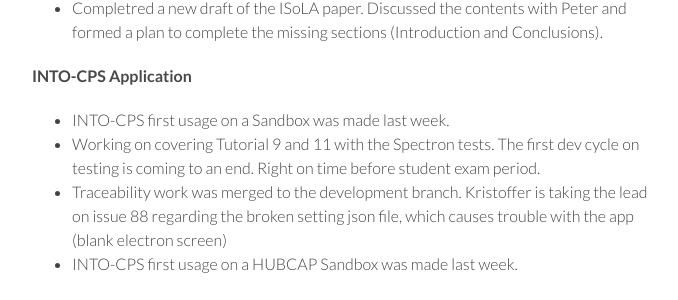
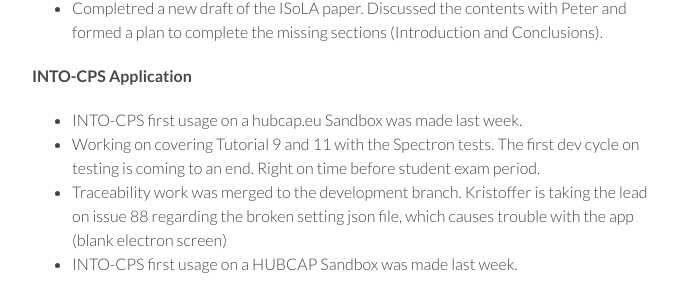
Before and after one commit to digitaltwincentre/digitaltwincentre.github.io, a Jekyll site: the page built from _biweeklies/Biweekly-18.md, in a window 1280 px wide and 900 px high, scrolled down 2526 px. Shown: the part 150-450 px from the top of the window, without its empty margins (418-1096 px from the left). Built offline with Jekyll 4.4.1, drawn with Linux system fonts in a browser that asks for light colours; nearby versions of some CDN libraries.

Commit message:
Update Biweekly-18.md

```diff
--- a/_biweeklies/Biweekly-18.md
+++ b/_biweeklies/Biweekly-18.md
@@ -88,7 +88,7 @@ Despite the "workshop" work in the title, it is conceived as a sequence of light
 * Completred a new draft of the ISoLA paper. Discussed the contents with Peter and formed a plan to complete the missing sections (Introduction and Conclusions).
 
 #### INTO-CPS Application
-* INTO-CPS first usage on a Sandbox was made last week.
+* INTO-CPS first usage on a hubcap.eu Sandbox was made last week.
 * Working on covering Tutorial 9 and 11 with the Spectron tests. The first dev cycle on testing is coming to an end. Right on time before student exam period.
 * Traceability work was merged to the development branch. Kristoffer is taking the lead on issue 88 regarding the broken setting json file, which causes trouble with the app (blank electron screen)
 * INTO-CPS first usage on a HUBCAP Sandbox was made last week.
```
